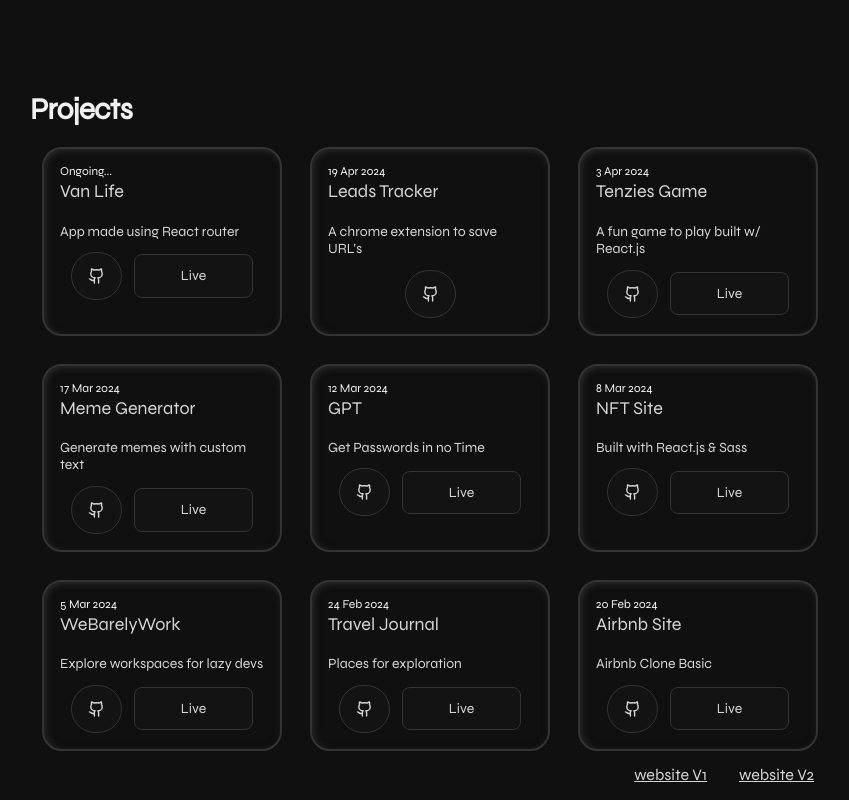
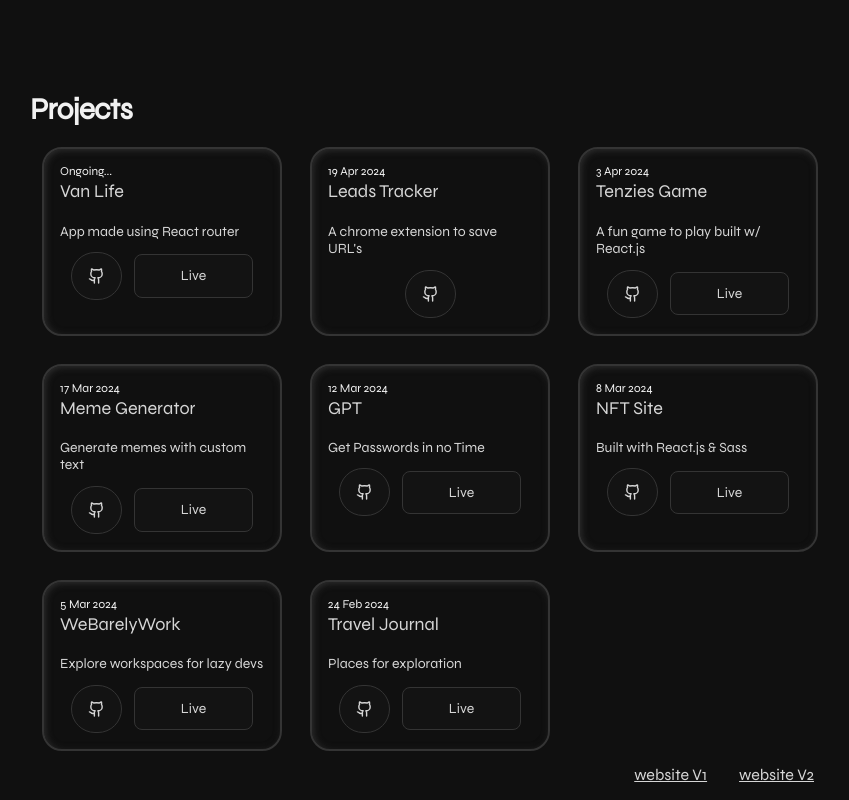
Before and after one commit to mohs-in/website_v3, a React (Vite) app: page / in a window 1280 px wide. Shown: the part 511-1311 px from the top of the page, without its empty margins (210-1059 px from the left). Built offline with nearby package versions, Linux system fonts and the light colour scheme.

Commit message:
update projects data

```diff
--- a/src/components/projects.js
+++ b/src/components/projects.js
@@ -1,74 +1,66 @@
 
 export default [
     {
-        id:9,
+        id:8,
         date: 'Ongoing...',
         title: 'Van Life',
         description: "App made using React router",
         github: 'https://github.com/mohs-in/van-life',
-        demo: 'https://vanlife.mohs.ink/'
+        demo: 'https://vanlife-ms.vercel.app/'
     },
     {
-        id:8,
+        id:7,
         date: '19 Apr 2024',
         title: 'Leads Tracker',
         description: "A chrome extension to save URL's",
         github: 'https://github.com/mohs-in/leads-tracker',
     },
     {
-        id:7,
+        id:6,
         date: '3 Apr 2024',
         title: 'Tenzies Game',
         description: 'A fun game to play built w/ React.js',
         github: 'https://github.com/mohs-in/tenzies-game',
-        demo: 'https://tenzies.mohs.ink/'
+        demo: 'https://tenzies-ms.vercel.app/'
     },
     {
-        id:6,
+        id:5,
         date: '17 Mar 2024',
         title: 'Meme Generator',
         description: 'Generate memes with custom text',
         github: 'https://github.com/mohs-in/meme-generator',
-        demo: 'https://generatememe.mohs.ink'
+        demo: 'https://memegen-ms.vercel.app/'
     },
     {
-        id:5,
+        id:4,
         date: '12 Mar 2024',
         title: 'GPT',
         description: 'Get Passwords in no Time',
         github: 'https://github.com/mohs-in/password-generator',
-        demo: 'https://generatepassword.mohs.ink/'
+        demo: 'https://passgen-ms.vercel.app/'
     },
     {
-        id:4,
+        id:3,
         date: '8 Mar 2024',
         title: 'NFT Site',
         description: 'Built with React.js & Sass',
         github: 'https://github.com/mohs-in/nft-site',
-        demo: 'https://nft.mohs.ink'
+        demo: 'https://nft-ms.vercel.app/'
     },
     {
-        id:3,
+        id:2,
         date: '5 Mar 2024',
         title: 'WeBarelyWork',
         description: 'Explore workspaces for lazy devs',
         github: 'https://github.com/mohs-in/cowork-space',
-        demo: 'https://workspace.mohs.ink'
+        demo: 'https://workspace-ms.vercel.app/'
     },
     {
-        id:2,
+        id:1,
         date: '24 Feb 2024',
         title: 'Travel Journal',
         description: 'Places for exploration',
         github: 'https://github.com/mohs-in/travel-journal',
-        demo: 'https://traveljournal.mohs.ink'
-    },
-    {
-        id:1,
-        date: '20 Feb 2024',
-        title: 'Airbnb Site',
-        description: 'Airbnb Clone Basic',
-        github: 'https://github.com/mohs-in/airbnb-clone',
-        demo: 'https://airbnbclone.mohs.ink'
+        demo: 'https://traveljournal-ms.vercel.app/'
     }
 ]
```
